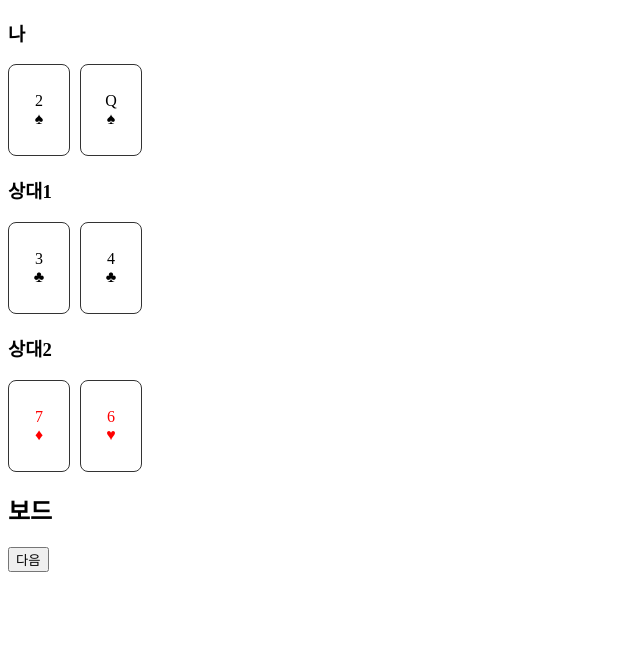
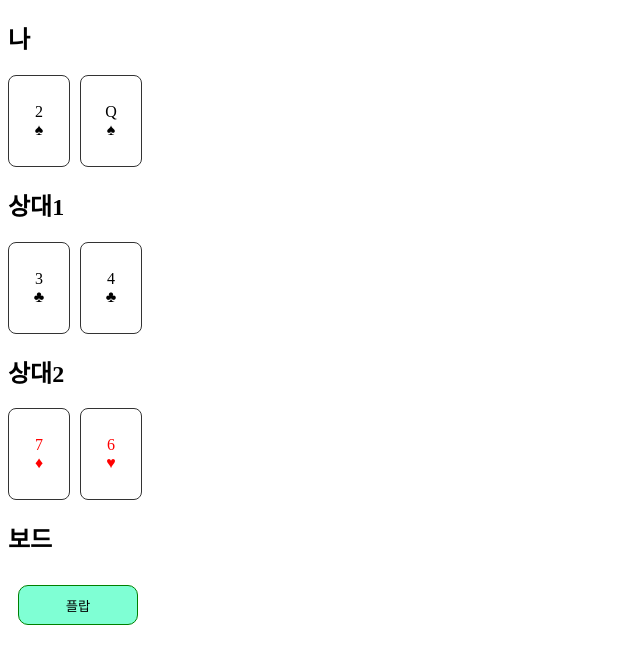
Before and after one commit to nonamugu/poker-game, a Vue app: page / in a window 1280 px wide. Shown: the top 664 px of the page, without its empty margins (0-640 px from the left). Built offline with nearby package versions, Linux system fonts and the light colour scheme.

Commit message:
멅티 플레이 포커 및 승리 시 이긴 플레이어의 카드와 보드에 강조 표시 [#12]

```diff
--- a/src/App.vue
+++ b/src/App.vue
@@ -1,21 +1,35 @@
 <template>
   <div>
-    <div v-for="player in players" :key="player.id" class="player">
-      <h3>
+    <div
+      v-for="player in players"
+      :key="player.id"
+      :class="{ loser: stage === 'river' && !winners.includes(player.id) }"
+    >
+      <h2>
         {{ player.name }}
         <span v-if="winners.includes(player.id)">🏆 승리!</span>
-      </h3>
+      </h2>
+      <HandResult v-if="stage === 'river'" :hand="player.bestHand" />
       <CardList
         :cards="player.cards"
+        :highlightCards="getHighlightCards(player)"
         :hidden="player.id !== 1 && stage !== 'river'"
       />
-      <HandResult v-if="stage === 'river'" :hand="player.bestHand" />
     </div>
 
     <h2>보드</h2>
-    <CardList :cards="boardCards" />
-
-    <button @click="nextStage" :disabled="isDealing">다음</button>
+    <CardList :cards="boardCards" :highlightCards="getBoardHighlights()" />
+    <button @click="nextStage" :disabled="isDealing">
+      {{
+        stage === 'init'
+          ? '플랍'
+          : stage === 'flop'
+            ? '턴'
+            : stage === 'turn'
+              ? '리버'
+              : '다시 시작'
+      }}
+    </button>
   </div>
 </template>
 
@@ -27,34 +41,31 @@ import CardList from './components/CardList.vue';
 import HandResult from './components/HandResult.vue';
 
 const {
-  // playerCards,
   players,
   boardCards,
-  // bestHand,
-  // bestCards,
   winners,
   stage,
   init,
   nextStage,
   isDealing,
+  getBoardHighlights,
+  getHighlightCards,
 } = usePoker();
 
 onMounted(() => {
   init();
 });
-
-// function getHandText(hand) {
-//   if (!hand) return '';
-
-//   const name = HAND_NAME[hand.rank];
-//   const main = hand.main.map((v) => RANKS[v]).join(', ');
-//   const kickers = hand.kickers.map((v) => RANKS[v]).join(', ');
-
-//   return `${name} (${main}) / 킥커: ${kickers}`;
-// }
 </script>
 
 <style>
+button {
+  width: 120px;
+  height: 40px;
+  margin: 10px;
+  background-color: aquamarine;
+  border: 0.5px solid green;
+  border-radius: 10px;
+}
 button:disabled {
   opacity: 0.5;
   cursor: not-allowed;
--- a/src/components/Card.vue
+++ b/src/components/Card.vue
@@ -51,8 +51,14 @@ const isRed = props.card.suit === 'heart' || props.card.suit === 'diamond';
   color: red;
 }
 
+.player.loser {
+  opacity: 0.5;
+}
+
 .highlight {
   border: 3px solid gold;
-  transform: translateY(-10px);
+  box-shadow: 0 0 10px gold;
+  transform: translateY(-10px) scale(1.05);
+  z-index: 2;
 }
 </style>
--- a/src/components/HandResult.vue
+++ b/src/components/HandResult.vue
@@ -17,6 +17,6 @@ const text = computed(() => {
 
 <template>
   <div>
-    <h2>{{ text }}</h2>
+    <h3>{{ text }}</h3>
   </div>
 </template>
--- a/src/composables/usePoker.js
+++ b/src/composables/usePoker.js
@@ -11,9 +11,9 @@ export function usePoker() {
   const isDealing = ref(false);
 
   const players = ref([
-    { id: 1, name: '나', cards: [], bestHand: null },
-    { id: 2, name: '상대1', cards: [], bestHand: null },
-    { id: 3, name: '상대2', cards: [], bestHand: null },
+    { id: 1, name: '나', cards: [], bestHand: null, bestCards: [] },
+    { id: 2, name: '상대1', cards: [], bestHand: null, bestCards: [] },
+    { id: 3, name: '상대2', cards: [], bestHand: null, bestCards: [] },
   ]);
 
   const winners = ref([]);
@@ -78,20 +78,22 @@ export function usePoker() {
   function calculateAllHands() {
     players.value.forEach((player) => {
       const allCards = [...player.cards, ...boardCards.value];
-
       const combos = getCombinations(allCards, 5);
 
       let best = null;
+      let bestCombo = null;
 
       combos.forEach((combo) => {
         const result = evaluateHand(combo);
 
         if (!best || compareHands(result, best) > 0) {
           best = result;
+          bestCombo = combo;
         }
       });
 
       player.bestHand = best;
+      player.bestCards = bestCombo;
     });
   }
 
@@ -123,6 +125,26 @@ export function usePoker() {
     });
   }
 
+  function getBoardHighlights() {
+    if (stage.value !== 'river') return [];
+
+    const winner = players.value.find((p) => winners.value.includes(p.id));
+
+    if (!winner) return [];
+
+    return winner.bestCards;
+  }
+
+  function getHighlightCards(player) {
+    // 리버 전에는 없음
+    if (stage.value !== 'river') return [];
+
+    // 승자가 아니면 강조 없음
+    if (!winners.value.includes(player.id)) return [];
+
+    return player.bestCards;
+  }
+
   return {
     players,
     boardCards,
@@ -130,5 +152,7 @@ export function usePoker() {
     winners,
     init,
     nextStage,
+    getBoardHighlights,
+    getHighlightCards,
   };
 }
```
